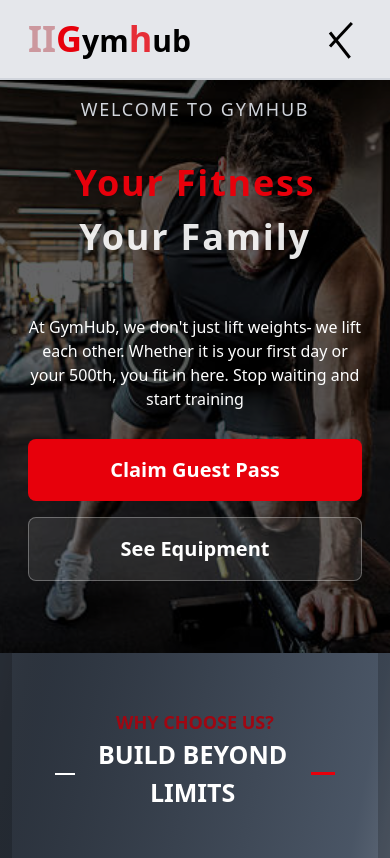
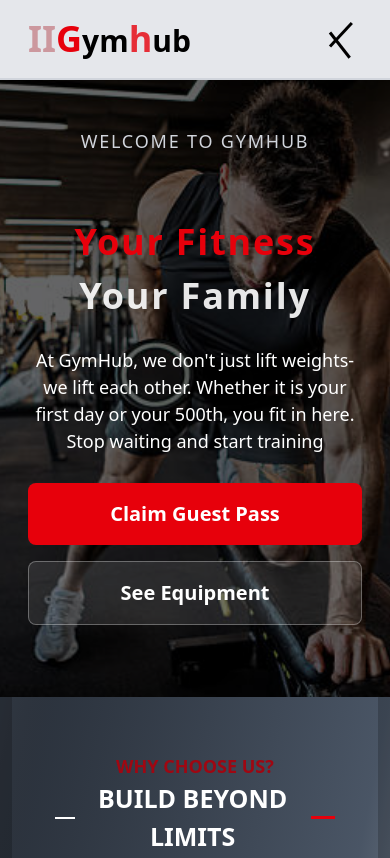
Before and after one commit to sorochi93-tech/GymHub, a website: page home.html in a window 390 px wide. Shown: the top 858 px of the page. Drawn offline with nearby package versions, Linux system fonts and the light colour scheme; files that its build step writes are made by us from their sources; files whose address does not match are found by name.

```diff
--- a/home.html
+++ b/home.html
@@ -163,7 +163,7 @@
 
 
           <div
-            class="relative flex flex-col justify-center items-center lg:justify-start lg:items-start px-7 md:px-10 lg:px-10 sm:px-3 md:px-7 lg:px-7 py-3 pt-8 md:pt-16 lg:pt-14 gap-6"
+            class="relative flex flex-col justify-center items-center lg:justify-start lg:items-start px-7 md:px-10 lg:px-10 sm:px-3 mt-3 md:mt-4 lg:mt-0  py-3 pt-16 md:pt-24 lg:pt-14 gap-6"
           >
             <h5
               class="text-gray-300 tracking-widest md:text-[22px] lg:text-[16px]"
@@ -172,7 +172,7 @@
             </h5>
 
             <div
-              class="h1Div flex flex-col w-full justify-center items-center lg:justify-start lg:items-start text-[36px] sm:text-[35px] md:text-8xl lg:text-7xl font-extrabold tracking-wider lg:tracking-widest mb-0 md:mb-6 lg:mb-6 pt-0 md:pt-0 lg:pt-0 mt-9 animate-bounce"
+              class="h1Div flex flex-col w-full justify-center items-center lg:justify-start lg:items-start text-[36px] sm:text-[35px] md:text-8xl lg:text-7xl font-extrabold tracking-wider lg:tracking-widest mb-0 md:mb-6 lg:mb-6 pt-0 md:pt-0 lg:pt-0 mt-9 lg:animate-bounce"
             >
               <h1 class="text-red-600">Your Fitness</h1>
               <h2 class="text-white/90">Your Family</h2>
@@ -184,7 +184,7 @@
           >
 
             <p
-              class="flex lg:items-start lg:text-left text-white sm:text-[15px] text-[16px] md:text-[28px] lg:text-[20px] lg:pr-48 "
+              class="flex lg:items-start lg:text-left text-white sm:text-[15px] text-[18px] md:text-[28px] lg:text-[20px] lg:pr-48 "
             >
               At GymHub, we don't just lift weights- we lift each other. Whether
               it is your first day or your 500th, you fit in here. Stop waiting
```
Also changed, not shown: assets/css/output.css.
